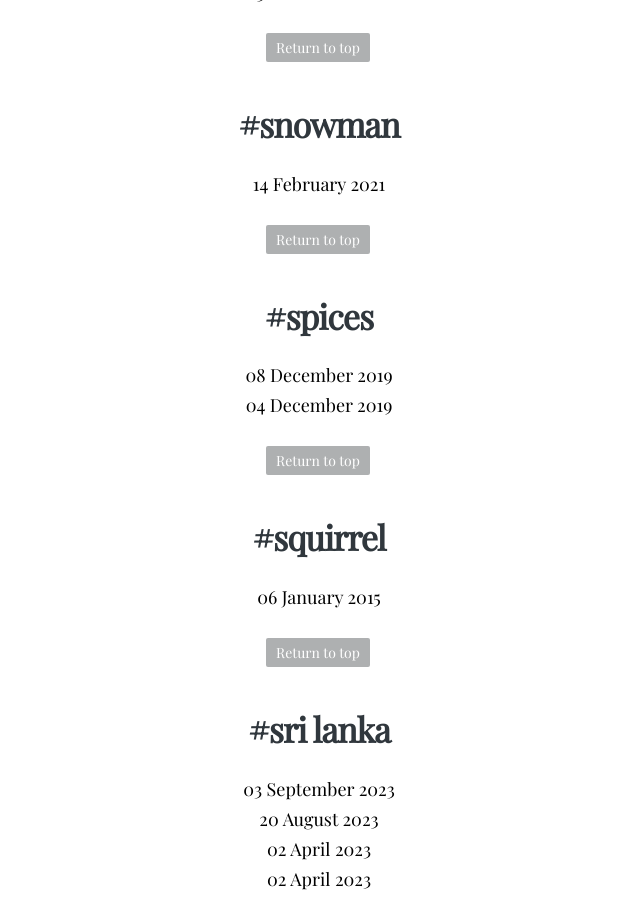
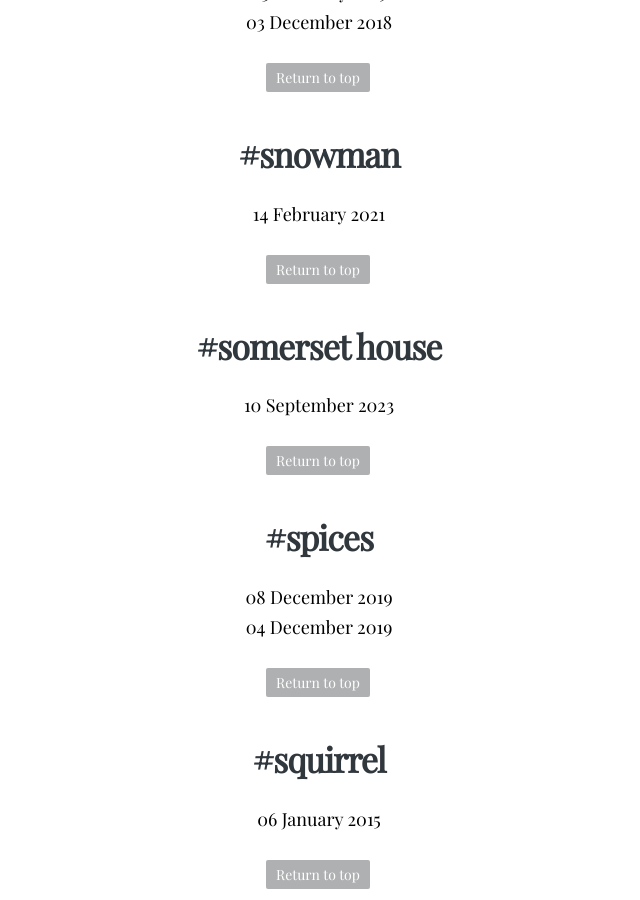
Before and after one commit to dedunu/travel, a Jekyll site: the page built from tags/index.html, in a window 1280 px wide and 900 px high, scrolled down 71085 px. Shown: the whole window, without its empty margins (321-961 px from the left). Built offline with Jekyll 4.4.1, drawn with Linux system fonts in a browser that asks for light colours; some of the changed text lies outside the part shown.

Commit message:
Update 2023-09-10-10-september-2023_2.md
Signed-off-by: Dedunu Dhananjaya <dedunumax@users.noreply.github.com>

```diff
--- a/_posts/2023-09-10-10-september-2023_2.md
+++ b/_posts/2023-09-10-10-september-2023_2.md
@@ -4,7 +4,8 @@
 date: '2023-09-10T00:00:00.002+03:00'
 author: Dedunu Dhananjaya
 tags:
--
+- london
+- somerset house
 modified_time: '2023-09-10T00:00:00.002+03:00'
 featured_image: 2023-09-10-10-september-2023_2.jpg
 ---
```
